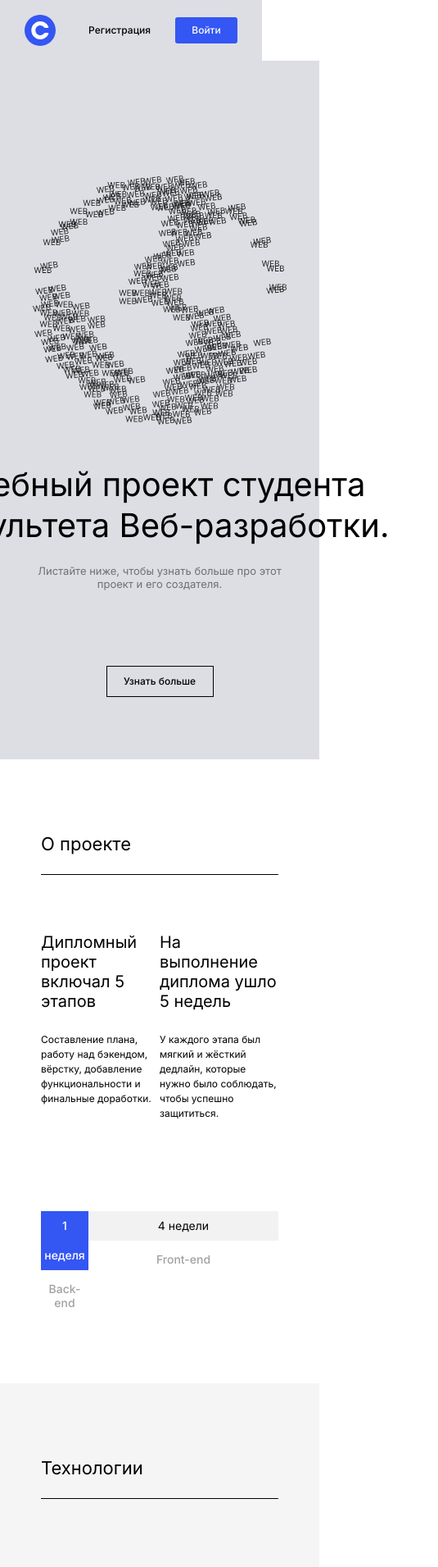
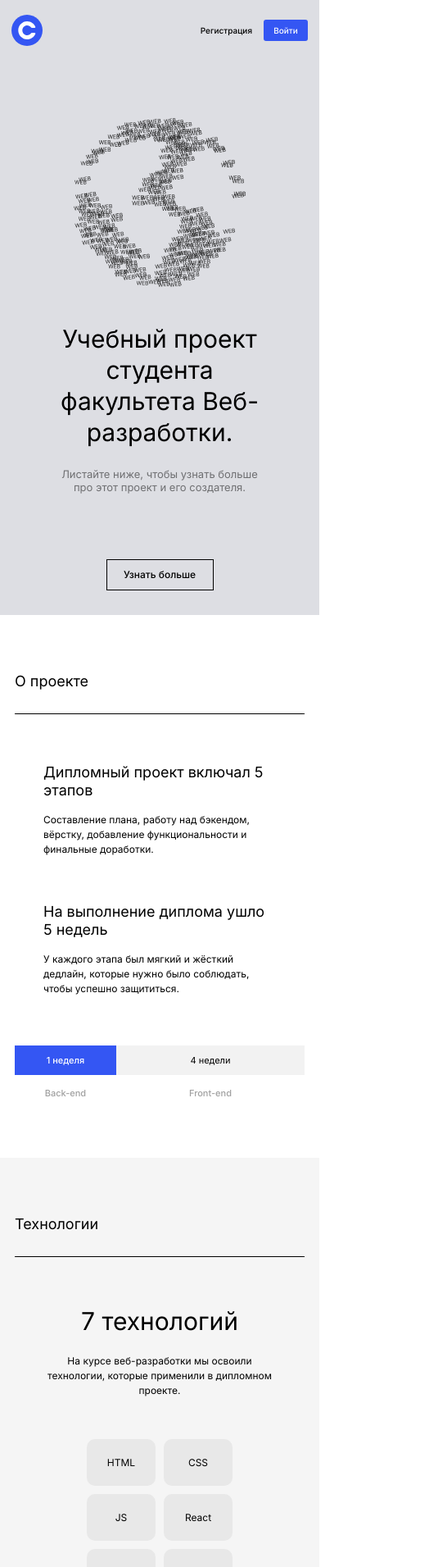
Before and after one commit to rem-ran/movies-explorer-frontend, a React (Create React App) app: page / in a window 390 px wide. Shown: the top 1911 px of the page at 82% size, 535 px wide, since content can reach past the window. Built offline with nearby package versions, Linux system fonts and the light colour scheme.

Commit message:
make 320 res css for all Main components

```diff
--- a/public/index.html
+++ b/public/index.html
@@ -1,43 +1,12 @@
 <!DOCTYPE html>
-<html lang="en">
+<html lang="ru">
   <head>
     <meta charset="utf-8" />
     <link rel="icon" href="%PUBLIC_URL%/favicon.ico" />
     <meta name="viewport" content="width=device-width, initial-scale=1" />
-    <meta name="theme-color" content="#000000" />
-    <meta
-      name="description"
-      content="Web site created using create-react-app"
-    />
-    <link rel="apple-touch-icon" href="%PUBLIC_URL%/logo192.png" />
-    <!--
-      manifest.json provides metadata used when your web app is installed on a
-      user's mobile device or desktop. See https://developers.google.com/web/fundamentals/web-app-manifest/
-    -->
-    <link rel="manifest" href="%PUBLIC_URL%/manifest.json" />
-    <!--
-      Notice the use of %PUBLIC_URL% in the tags above.
-      It will be replaced with the URL of the `public` folder during the build.
-      Only files inside the `public` folder can be referenced from the HTML.
-
-      Unlike "/favicon.ico" or "favicon.ico", "%PUBLIC_URL%/favicon.ico" will
-      work correctly both with client-side routing and a non-root public URL.
-      Learn how to configure a non-root public URL by running `npm run build`.
-    -->
-    <title>React App</title>
+    <title>Movies-explorer</title>
   </head>
   <body>
-    <noscript>You need to enable JavaScript to run this app.</noscript>
     <div id="root"></div>
-    <!--
-      This HTML file is a template.
-      If you open it directly in the browser, you will see an empty page.
-
-      You can add webfonts, meta tags, or analytics to this file.
-      The build step will place the bundled scripts into the <body> tag.
-
-      To begin the development, run `npm start` or `yarn start`.
-      To create a production bundle, use `npm run build` or `yarn build`.
-    -->
   </body>
 </html>
--- a/src/components/Header/Header.css
+++ b/src/components/Header/Header.css
@@ -1,11 +1,5 @@
 .header {
     background-color: #DDDEE3;
-}
-
-@media screen and (max-width: 767px) {
-    .header {
-        max-width: 320px;
-    }
 }
 
 .header__container {
@@ -20,6 +14,13 @@
     .header__container {
         padding-left: 30px;
         padding-right: 30px;
+    }
+}
+
+@media screen and (max-width: 767px) {
+    .header__container {
+        padding-left: 14px;
+        padding-right: 14px;
     }
 }
 
@@ -48,6 +49,19 @@
     line-height: 16px;
 }
 
+@media screen and (max-width: 767px) {
+    .header__link {
+        font-size: 10px;
+    }
+}
+
+@media screen and (max-width: 767px) {
+    .header__link {
+        margin-right: 14px;
+        ;
+    }
+}
+
 .header__link:hover {
     cursor: pointer;
     opacity: 0.8;
@@ -63,6 +77,14 @@
     text-align: center;
 }
 
+@media screen and (max-width: 767px) {
+    .header__link_type_login {
+        width: 54px;
+        height: 26px;
+        line-height: 26px;
+    }
+}
+
 .header__link:last-child {
     margin-right: 0;
 }
--- a/src/components/Main/AboutMe/AboutMe.js
+++ b/src/components/Main/AboutMe/AboutMe.js
@@ -6,7 +6,7 @@ const AboutMe = () => {
   return (
     <section className="about-me">
       <div className="about-me__container">
-        <h2 className="about-me__header">Студент</h2>
+        <h2 className="about-me__heading">Студент</h2>
         <div className="about-me__content">
           <div className="about-me__text">
             <h3 className="about-me__name">Руслан</h3>
--- a/src/components/Main/AboutProject/AboutProject.css
+++ b/src/components/Main/AboutProject/AboutProject.css
@@ -8,7 +8,13 @@
     }
 }
 
-.about__header {
+@media screen and (max-width: 767px) {
+    .about__container {
+        padding: 70px 18px;
+    }
+}
+
+.about__heading {
     margin: 0;
     font-weight: 400;
     font-size: 22px;
@@ -17,11 +23,30 @@
     padding-bottom: 23px;
 }
 
+@media screen and (max-width: 767px) {
+    .about__heading {
+        font-size: 18px;
+        line-height: 22px;
+        padding-bottom: 28px;
+    }
+}
+
 .about__note-container {
     margin-top: 70px;
     margin-bottom: 110px;
     display: flex;
     justify-content: space-between;
+}
+
+@media screen and (max-width: 767px) {
+    .about__note-container {
+        margin: 0 auto;
+        margin-top: 60px;
+        margin-bottom: 60px;
+        flex-direction: column;
+        align-items: center;
+
+    }
 }
 
 .about__note-item {
@@ -34,6 +59,19 @@
     }
 }
 
+@media screen and (max-width: 767px) {
+    .about__note-item {
+        width: 284px;
+        margin-bottom: 56px;
+    }
+}
+
+@media screen and (max-width: 767px) {
+    .about__note-item:last-child {
+        margin-bottom: 0;
+    }
+}
+
 .about__note-item-heading {
     margin: 0;
     margin-bottom: 26px;
@@ -42,11 +80,26 @@
     line-height: 24px;
 }
 
+@media screen and (max-width: 767px) {
+    .about__note-item-heading {
+        font-size: 18px;
+        line-height: 22px;
+        margin-bottom: 16px;
+    }
+}
+
 .about__note-item-text {
     margin: 0;
     font-weight: 400;
     font-size: 14px;
     line-height: 20px;
+}
+
+@media screen and (max-width: 767px) {
+    .about__note-item-text {
+        font-size: 11px;
+        line-height: 16px;
+    }
 }
 
 @media screen and (max-width: 1023px) {
@@ -66,6 +119,12 @@
     width: 20%;
 }
 
+@media screen and (max-width: 767px) {
+    .about__indicator-one {
+        width: 35%;
+    }
+}
+
 .about__indicator-one-heading {
     margin: 0;
     color: white;
@@ -75,9 +134,21 @@
     background-color: rgba(52, 86, 243, 1);
 }
 
+@media screen and (max-width: 767px) {
+    .about__indicator-one-heading {
+        font-size: 11px;
+    }
+}
+
 .about__indicator-two {
     text-align: center;
     width: 80%;
+}
+
+@media screen and (max-width: 767px) {
+    .about__indicator-two {
+        width: 65%;
+    }
 }
 
 .about__indicator-two-heading {
@@ -86,6 +157,12 @@
     font-size: 14px;
     line-height: 36px;
     background-color: rgba(242, 242, 242, 1);
+}
+
+@media screen and (max-width: 767px) {
+    .about__indicator-two-heading {
+        font-size: 11px;
+    }
 }
 
 .about__indicator-note {
@@ -97,3 +174,9 @@
     color: rgba(160, 160, 160, 1);
     ;
 }
+
+@media screen and (max-width: 767px) {
+    .about__indicator-note {
+        font-size: 11px;
+    }
+}
--- a/src/components/Main/AboutProject/AboutProject.js
+++ b/src/components/Main/AboutProject/AboutProject.js
@@ -4,7 +4,7 @@ const AboutProject = () => {
   return (
     <section className="about">
       <div className="about__container">
-        <h2 className="about__header">О проекте</h2>
+        <h2 className="about__heading">О проекте</h2>
         <div className="about__note-container">
           <div className="about__note-item">
             <p className="about__note-item-heading">
--- a/src/components/Main/Portfolio/Portfolio.css
+++ b/src/components/Main/Portfolio/Portfolio.css
@@ -8,6 +8,14 @@
     }
 }
 
+@media screen and (max-width: 767px) {
+    .portfolio__container {
+        padding: 0 14px 70px 14px;
+        width: 292px;
+        margin: 0 auto;
+    }
+}
+
 .portfolio__heading {
     margin: 0;
     font-weight: 400;
@@ -15,6 +23,13 @@
     line-height: 20px;
     padding-bottom: 30px;
     color: rgba(160, 160, 160);
+}
+
+@media screen and (max-width: 767px) {
+    .portfolio__heading {
+        font-size: 14px;
+        padding-bottom: 20px;
+    }
 }
 
 .portfolio__list {
@@ -42,6 +57,13 @@
     }
 }
 
+@media screen and (max-width: 1023px) {
+    .portfolio__list-item {
+        font-size: 18px;
+        line-height: 28px;
+    }
+}
+
 .portfolio__list-link:hover {
     cursor: pointer;
 }
@@ -58,6 +80,12 @@
     }
 }
 
+@media screen and (max-width: 767px) {
+    .portfolio__list-link-img {
+        height: 28px;
+    }
+}
+
 .portfolio__list-link-img:hover {
     opacity: 0.7;
 }
--- a/src/components/Main/Promo/Promo.css
+++ b/src/components/Main/Promo/Promo.css
@@ -16,6 +16,12 @@
     }
 }
 
+@media screen and (max-width: 767px) {
+    .promo__container {
+        padding: 70px 10px 30px 10px;
+    }
+}
+
 .promo__text {
     display: flex;
     flex-direction: column;
@@ -28,7 +34,7 @@
     }
 }
 
-.promo__header {
+.promo__heading {
     margin: 0;
     margin-bottom: 36px;
     width: 640px;
@@ -38,12 +44,22 @@
 }
 
 @media screen and (max-width: 1023px) {
-    .promo__header {
+    .promo__heading {
         width: 680px;
         font-size: 40px;
         line-height: 50px;
         margin-top: 48px;
         margin-bottom: 22px;
+    }
+}
+
+@media screen and (max-width: 767px) {
+    .promo__heading {
+        width: 300px;
+        font-size: 30px;
+        line-height: 38px;
+        margin-top: 44px;
+        margin-bottom: 24px;
     }
 }
 
@@ -63,6 +79,13 @@
     }
 }
 
+@media screen and (max-width: 767px) {
+    .promo__note {
+        width: 260px;
+        margin-bottom: 80px;
+    }
+}
+
 .promo__link {
     margin: 0;
     text-decoration: none;
@@ -75,7 +98,6 @@
     font-weight: 500;
     font-size: 12px;
     line-height: 36px;
-
 }
 
 .promo__link:hover {
@@ -89,3 +111,10 @@
     width: 310px;
     height: 304px;
 }
+
+@media screen and (max-width: 767px) {
+    .promo__img {
+        width: 210px;
+        height: 206px;
+    }
+}
--- a/src/components/Main/Promo/Promo.js
+++ b/src/components/Main/Promo/Promo.js
@@ -7,7 +7,7 @@ const Promo = () => {
     <section className="promo">
       <div className="promo__container">
         <div className="promo__text">
-          <h1 className="promo__header">
+          <h1 className="promo__heading">
             Учебный проект студента факультета Веб-разработки.
           </h1>
           <span className="promo__note">
--- a/src/components/Main/Techs/Techs.css
+++ b/src/components/Main/Techs/Techs.css
@@ -12,6 +12,13 @@
     }
 }
 
+@media screen and (max-width: 767px) {
+    .techs__container {
+        padding: 70px 18px;
+
+    }
+}
+
 .techs__heading {
     margin: 0;
     font-weight: 400;
@@ -19,6 +26,14 @@
     line-height: 27px;
     border-bottom: 1px solid black;
     padding-bottom: 23px;
+}
+
+@media screen and (max-width: 767px) {
+    .techs__heading {
+        font-size: 18px;
+        line-height: 22px;
+        padding-bottom: 28px;
+    }
 }
 
 .techs__text-container {
@@ -30,11 +45,25 @@
     text-align: center;
 }
 
+@media screen and (max-width: 767px) {
+    .techs__text-container {
+        width: 292px;
+        margin-top: 60px;
+    }
+}
+
 .techs__sub-heading {
     margin: 0 auto;
     font-weight: 400;
     font-size: 50px;
     line-height: 58px;
+}
+
+@media screen and (max-width: 767px) {
+    .techs__sub-heading {
+        font-size: 30px;
+        line-height: 36px;
+    }
 }
 
 .techs__text {
@@ -43,6 +72,14 @@
     font-weight: 400;
     font-size: 14px;
     line-height: 20px;
+}
+
+@media screen and (max-width: 767px) {
+    .techs__text {
+        font-size: 11px;
+        line-height: 16px;
+        margin-top: 24px;
+    }
 }
 
 @media screen and (max-width: 1023px) {
@@ -57,11 +94,22 @@
     display: flex;
     margin-top: 100px;
     justify-content: center;
+    padding-left: 0;
 }
 
 @media screen and (max-width: 1023px) {
     .techs__used-technologies {
         margin-top: 83px;
+    }
+}
+
+@media screen and (max-width: 767px) {
+    .techs__used-technologies {
+        flex-wrap: wrap;
+        width: 178px;
+        justify-content: flex-start;
+        margin: 0 auto;
+        margin-top: 50px;
     }
 }
 
@@ -88,6 +136,19 @@
     }
 }
 
+@media screen and (max-width: 767px) {
+    .techs__used-technologie {
+        margin-bottom: 10px;
+    }
+}
+
+@media screen and (max-width: 767px) {
+    .techs__used-technologie:nth-child(2n) {
+        margin-right: 0;
+    }
+}
+
 .techs__used-technologie:last-child {
     margin-right: 0;
+    margin-bottom: 0;
 }
```
Also changed, not shown: src/components/Footer/Footer.css (+59 -0 lines), src/components/Main/AboutMe/AboutMe.css (+65 -1 lines).
